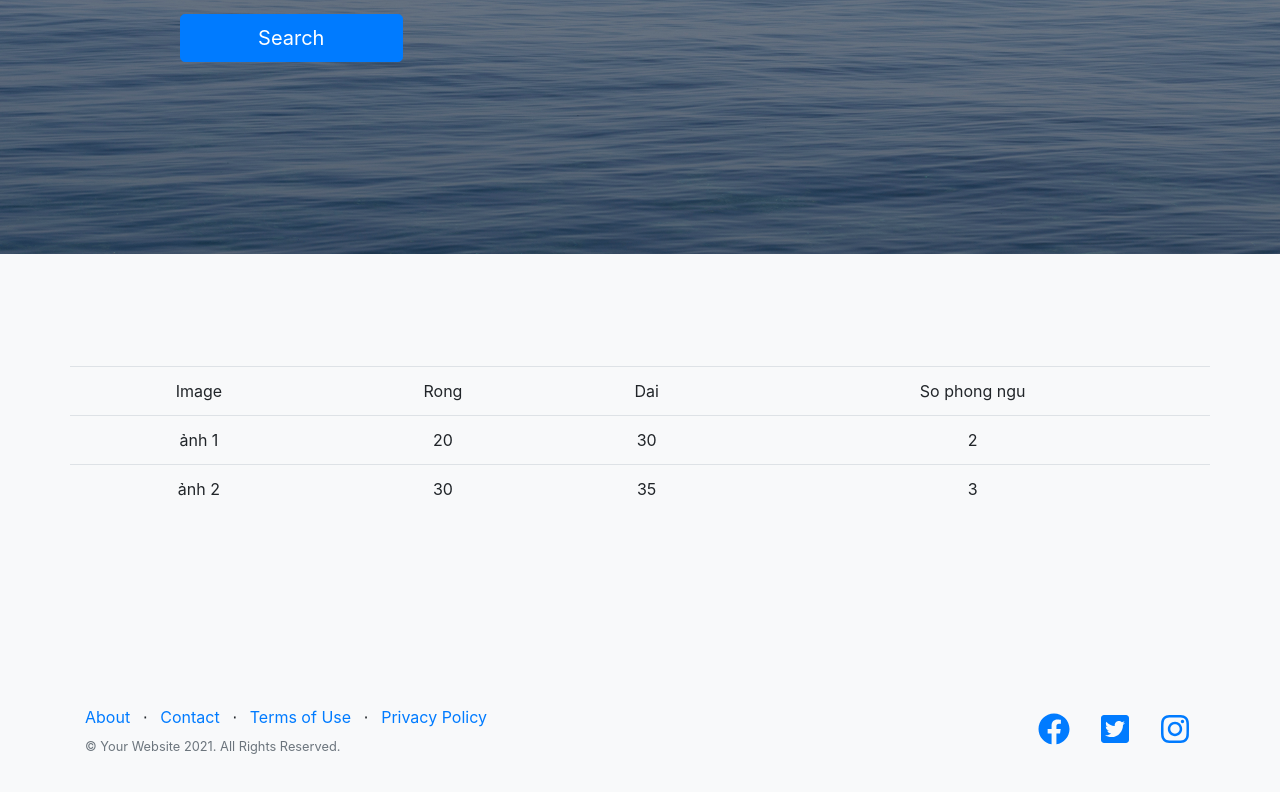
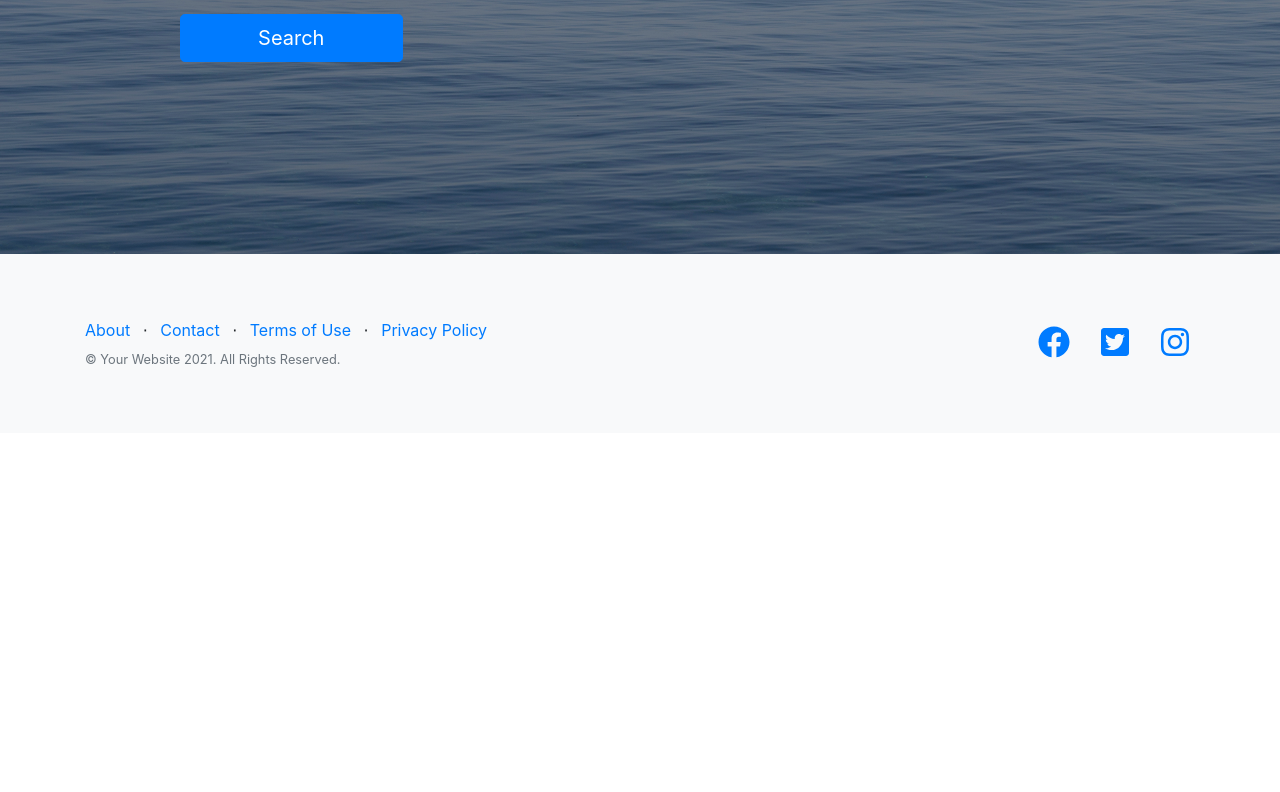
Before and after one commit to nguyenkimlong/Web-RealEstate, a React (Create React App) app: page / in a window 1280 px wide. Shown: the part 464-1256 px from the top of the page. After the commit the page ends 897 px from the top, so only its background shows below. Built offline with nearby package versions, Linux system fonts and the light colour scheme.

Commit message:
commit update for all

```diff
--- a/src/data/data.json
+++ /dev/null
@@ -1,6 +0,0 @@
-{
-    "id": 1,
-    "name": "first",
-    "type": "room,bedroom",
-    "img" : "/img.png"
-}
--- a/src/page/SearchResult.js
+++ b/src/page/SearchResult.js
@@ -1,6 +1,72 @@
 
 
-function SearchResult() {
+import { render } from '@testing-library/react';
+import React, { useState, useEffect, Component } from 'react';
+
+
+class SearchResult extends Component {
+  constructor(props) {
+    super(props);
+    console.log("SearchResult");
+    console.log(props);
+
+    this.state = {
+      data: []
+    }
+
+  }
+
+
+
+
+  getData = () => {
+    var that = this;
+    fetch('./data/data.json'
+      , {
+        headers: {
+          'Content-Type': 'application/json',
+          'Accept': 'application/json'
+        }
+      }
+    )
+      .then(function (response) {
+        return response.json();
+      })
+      .then(function (myJson) {
+        var datafilter = that.props.data;
+        if (Number(datafilter.lengthValue) > 0 && Number(datafilter.widthValue) > 0) {
+          var _acreage = Number(datafilter.lengthValue) * Number(datafilter.widthValue);
+          myJson = myJson.filter(x => {
+            return x.acreage >= _acreage;
+          });
+        }
+
+        if (datafilter.selectedBed !== "") {
+          myJson = myJson.filter(x => {
+            return x.rooms === Number(datafilter.selectedBed);
+          });
+        }
+
+        if (Number(datafilter.selectedFloor) > 0) {
+          myJson = myJson.filter(x => {
+            return x.floor === Number(datafilter.selectedFloor);
+          });
+        }
+
+        if (datafilter.selectedProperty !== "") {
+          myJson = myJson.filter(x => {
+            return x.type.toUpperCase() === datafilter.selectedProperty.toUpperCase();
+          });
+        }
+        that.setState({ data: myJson });
+      });
+  }
+
+  componentDidMount() {
+    this.getData();
+  }
+
+  render() {
     return (
       <section className="features-icons bg-light text-center">
         <div className="container">
@@ -9,24 +75,25 @@ function SearchResult() {
               <thead>
                 <tr>
                   <td>Image</td>
-                <td>Rong</td>
-                <td>Dai</td>
+                  <td>Ten</td>
+                  <td>Dien Tich</td>
                   <td>So phong ngu</td>
+                  <td>So Tang</td>
                 </tr>
               </thead>
               <tbody>
-              <tr>
-                <td>ảnh 1</td>
-                <td>20</td>
-                <td>30</td>
-                <td>2</td>
+                {
+                  this.state.data && this.state.data.length > 0 && this.state.data.map((item) => {
+                    return <tr key={item.id}>
+                      <td width="45%"><img src={item.img} className="img-thumbnail" /></td>
+                      <td>{item.name}</td>
+                      <td>{item.acreage}</td>
+                      <td>{item.rooms}</td>
+                      <td>{item.floor}</td>
                     </tr>
-              <tr>
-                <td>ảnh 2</td>
-                <td>30</td>
-                <td>35</td>
-                <td>3</td>
-              </tr>
+                  })
+                }
+
               </tbody>
             </table>
           </div>
@@ -35,5 +102,7 @@ function SearchResult() {
     )
   }
 
+}
+
 
 export default SearchResult;
--- a/src/page/SearchSection.js
+++ b/src/page/SearchSection.js
@@ -8,19 +8,29 @@ class SearchSection extends Component {
     constructor(props) {
         super(props);
         this.state = {
+            isSearch: 0,
             selectedProperty: "",
-            selectedBed: ""
+            selectedBed: "",
+            widthValue: 0,
+            lengthValue: 0,
+            selectedFloor: 0,
         }
     }
 
     onChangeProperty(event) {
         this.setState({ selectedProperty: event.target.value });
-        console.log(this.state.selectedProperty);
     }
 
     onChangeBeds(event) {
         this.setState({ selectedBed: event.target.value });
-        console.log(this.state.selectedBed);
+    }
+
+    onSearchData() {
+        this.setState({ isSearch: Math.random() });
+        console.log("onSearchData");
+
+        console.log("stateSearch",this.state);
+        this.forceUpdate();
     }
 
     render() {
@@ -56,15 +66,15 @@ class SearchSection extends Component {
                                             </Form.Control>
                                         </div>
                                         <div className="col-3">
-                                            <Form.Control type="number" placeholder="Chiều Rộng" />
+                                            <Form.Control type="number" placeholder="Chiều Rộng" onChange={e => { this.setState({ widthValue: e.target.value }); }} />
                                         </div>
                                         <div className="col-3">
-                                            <Form.Control type="number" placeholder="Chiều Dài" />
+                                            <Form.Control type="number" placeholder="Chiều Dài" onChange={e => { this.setState({ lengthValue: e.target.value }); }} />
                                         </div>
                                         <div className="col-3">
                                             <Form.Group controlId="formBasicRange">
                                                 <Form.Label>Số Tầng</Form.Label>
-                                                <Form.Control as="select">
+                                                <Form.Control as="select" onChange={e => { this.setState({ selectedFloor: e.target.value }); }}>
                                                     <option value="1">1 Tầng</option>
                                                     <option value="2">2 Tầng</option>
                                                     <option value="3">3 Tầng</option>
@@ -77,15 +87,17 @@ class SearchSection extends Component {
                                     </div>
                                     <div className="form-row">
                                         <div className="col-12 col-md-3">
-                                            <button className="btn btn-block btn-lg btn-primary" type="button">Search</button>
+                                            <button className="btn btn-block btn-lg btn-primary" type="button" onClick={this.onSearchData.bind(this)}>Search</button>
                                         </div>
                                     </div>
                                 </Form>
                             </div>
                         </div>
                     </div>
+
                 </header>
-                <SearchResult />
+
+                {this.state.isSearch > 0 && <SearchResult data={this.state} key={this.state.isSearch} />}
             </div>
 
 
```
Lines whose indentation alone changed are shown as unchanged.
